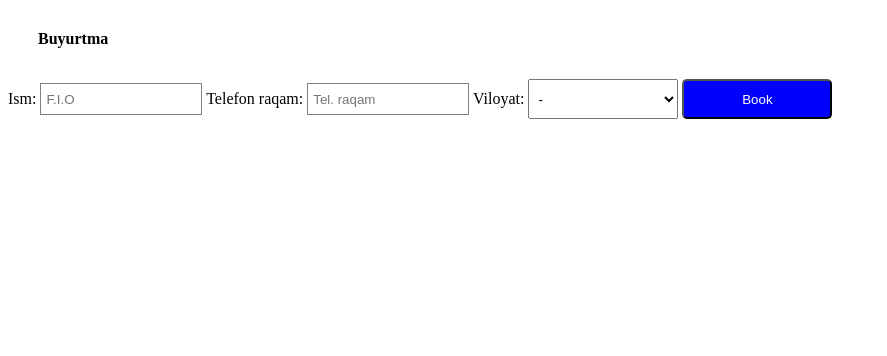
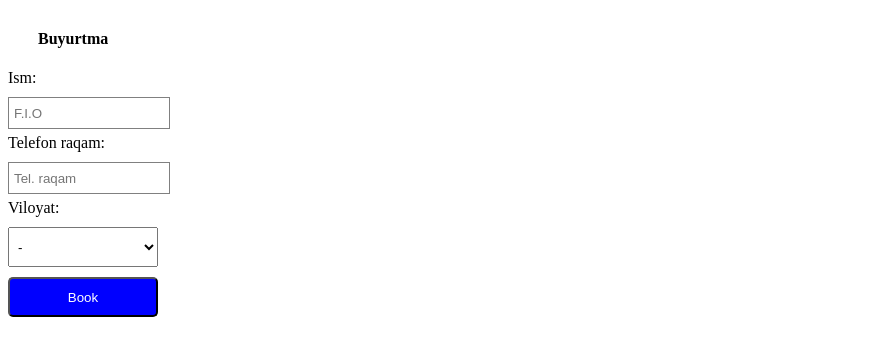
Before and after one commit to bobojonabdurahmonov/webapp, a plain HTML site: page index.html in a window 1280 px wide. Shown: the whole page, without its empty margins (0-887 px from the left). Drawn offline with Linux system fonts and the light colour scheme; a script that the page names is missing.

Commit message:
Update index.css

```diff
--- a/index.css
+++ b/index.css
@@ -8,12 +8,18 @@ h4 {
     flex-direction: column;
 }
 
+#nameForm {
+    display: flex;
+    flex-direction: column;
+}
+
 input {
     margin-top: 10px;
     border: 1px solid grey;
     width: 150px;
     height: 20px;
     padding: 5px;
+    margin-bottom: 5px;
 }
 
 input:focus {
@@ -48,3 +54,7 @@ button:active {
     background-color: white;
     color: blue;
 }
+
+#error {
+    color: red;
+}
```
